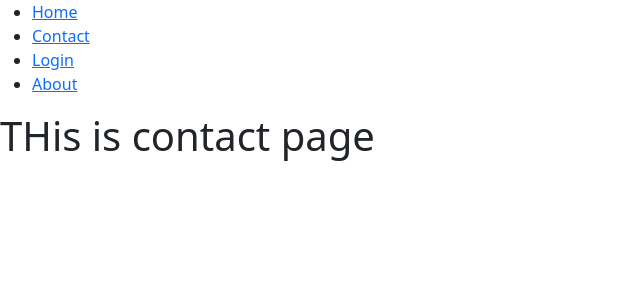
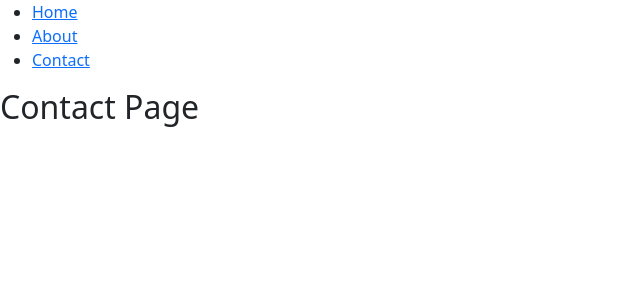
Before and after one commit to Rasujon3/my-first-next-app, a Next.js app: page /contact in a window 1280 px wide. Shown: the top 300 px of the page, without its empty margins (0-640 px from the left). Built offline with nearby package versions, Linux system fonts and the light colour scheme.

Commit message:
page linking

```diff
--- a/pages/contact.js
+++ b/pages/contact.js
@@ -1,40 +1,15 @@
 import React, { Component } from "react";
-import Link from "next/link";
-import Head from "next/head";
+import Menu from "./menu";
 
-export default class contact extends Component {
+class contact extends Component {
   render() {
     return (
       <div>
-        <Head>
-          <title>Contact</title>
-          <meta charset="UTF-8" />
-          <meta
-            name="description"
-            content="ঘরে বসে স্কিল ডেভেলপ করুন নিজের সময় মত । সঠিক দিকনির্দেশনা সহ থাকছে প্রোগ্রামিং এবং সফটওয়্যার ডেভেলপমেন্ট এর উপরে প্রফেশনাল কোর্স "
-          />
-          <meta
-            name="keywords"
-            content="Rabbil Hasan,Learn With Rabbil Hasan,Mobile App Development Tutorial Bangla, Web Development Tutorial Bangla, Software Development Tutorial Bangla,Laravel Tutorial bangla, React Tutorial Bangla, Android Tutorial Bangla, React Native Tutorial Bangla, Programming Tutorial Bangla, JavaScript Tutorial Bangla"
-          />
-          <meta name="author" content="Rabbil Hasan"></meta>
-        </Head>
-        <ul>
-          <li>
-            <Link href="/">Home</Link>
-          </li>
-          <li>
-            <Link href="/contact">Contact</Link>
-          </li>
-          <li>
-            <Link href="/login">Login</Link>
-          </li>
-          <li>
-            <Link href="/about">About</Link>
-          </li>
-        </ul>
-        <h1>THis is contact page</h1>
+        <Menu />
+        <h2>Contact Page</h2>
       </div>
     );
   }
 }
+
+export default contact;
--- /dev/null
+++ b/pages/menu.js
@@ -0,0 +1,24 @@
+import React, { Component } from "react";
+import Link from "next/link";
+
+class Menu extends Component {
+  render() {
+    return (
+      <div>
+        <ul>
+          <li>
+            <Link href="/">Home</Link>
+          </li>
+          <li>
+            <Link href="/about">About</Link>
+          </li>
+          <li>
+            <Link href="/contact">Contact</Link>
+          </li>
+        </ul>
+      </div>
+    );
+  }
+}
+
+export default Menu;
```
Also changed, not shown: pages/about.js (+3 -30 lines), pages/index.js (+7 -9 lines).
